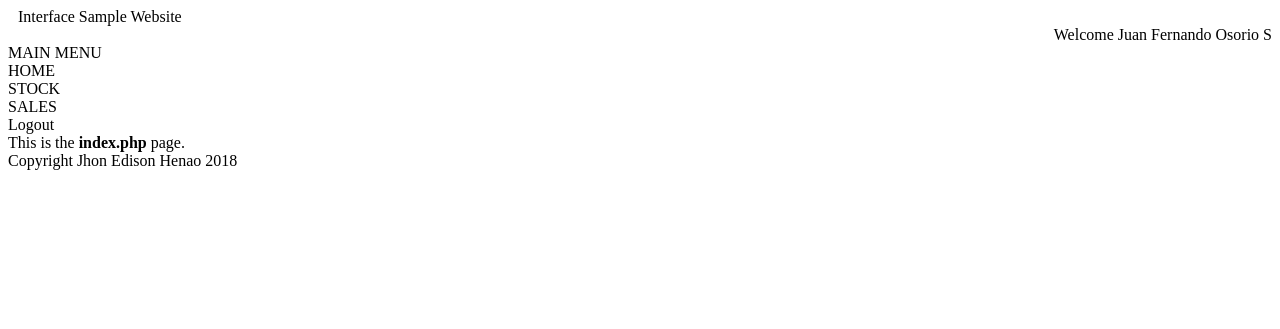
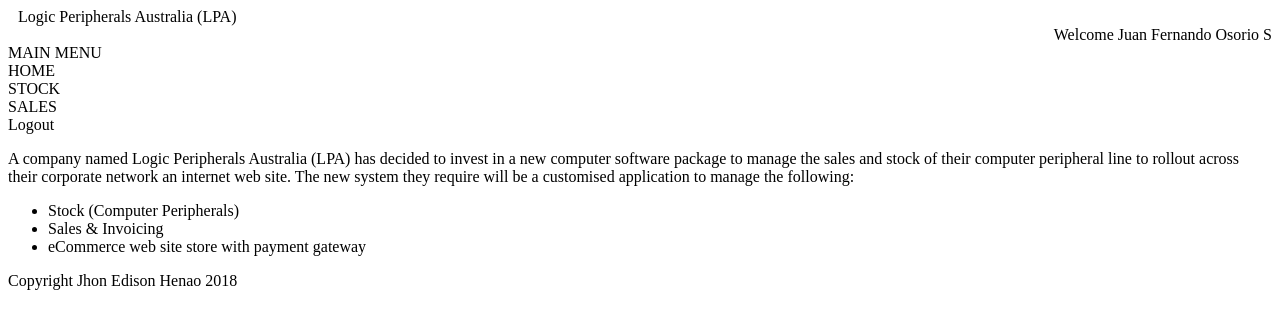
Before and after one commit to jhonheve/lpa_ecomms, a PHP site: page / in a window 1280 px wide. Shown: the top 329 px of the page. Run offline with PHP 8.4, Linux system fonts and the light colour scheme; a user stored in the database is signed in; data comes from the database, SQL or seed files in the repository.

Commit message:
Files updated in class

```diff
--- a/header.php
+++ b/header.php
@@ -10,8 +10,8 @@
   </head>
   <body>
     <div id="header">
-      <div style="margin-left: 10px">
-        Interface Sample Website
+      <div style="margin-left: 10px; font-size:bold">
+			Logic Peripherals Australia (LPA)
       </div>
     </div>
     <div style="float:right">Welcome <?php echo $displayName; ?></div>
--- a/index.php
+++ b/index.php
@@ -6,7 +6,13 @@
 ?>
   <?PHP build_navBlock(); ?>
   <div id="content">
-    This is the <b><?PHP echo basename($_SERVER['PHP_SELF']); ?></b> page.
+	<p>
+		A company named Logic Peripherals Australia (LPA) has decided to invest in a new computer software package to manage the sales and stock of their computer peripheral line to rollout across their corporate network an internet web site. The new system they require will be a customised application to manage the following:
+		<ul>
+			<li>Stock (Computer Peripherals)</li>
+			<li>Sales & Invoicing</li>
+			<li>eCommerce web site store with payment gateway</li>
+		</ul>
   </div>
   <script>
   </script>
```
